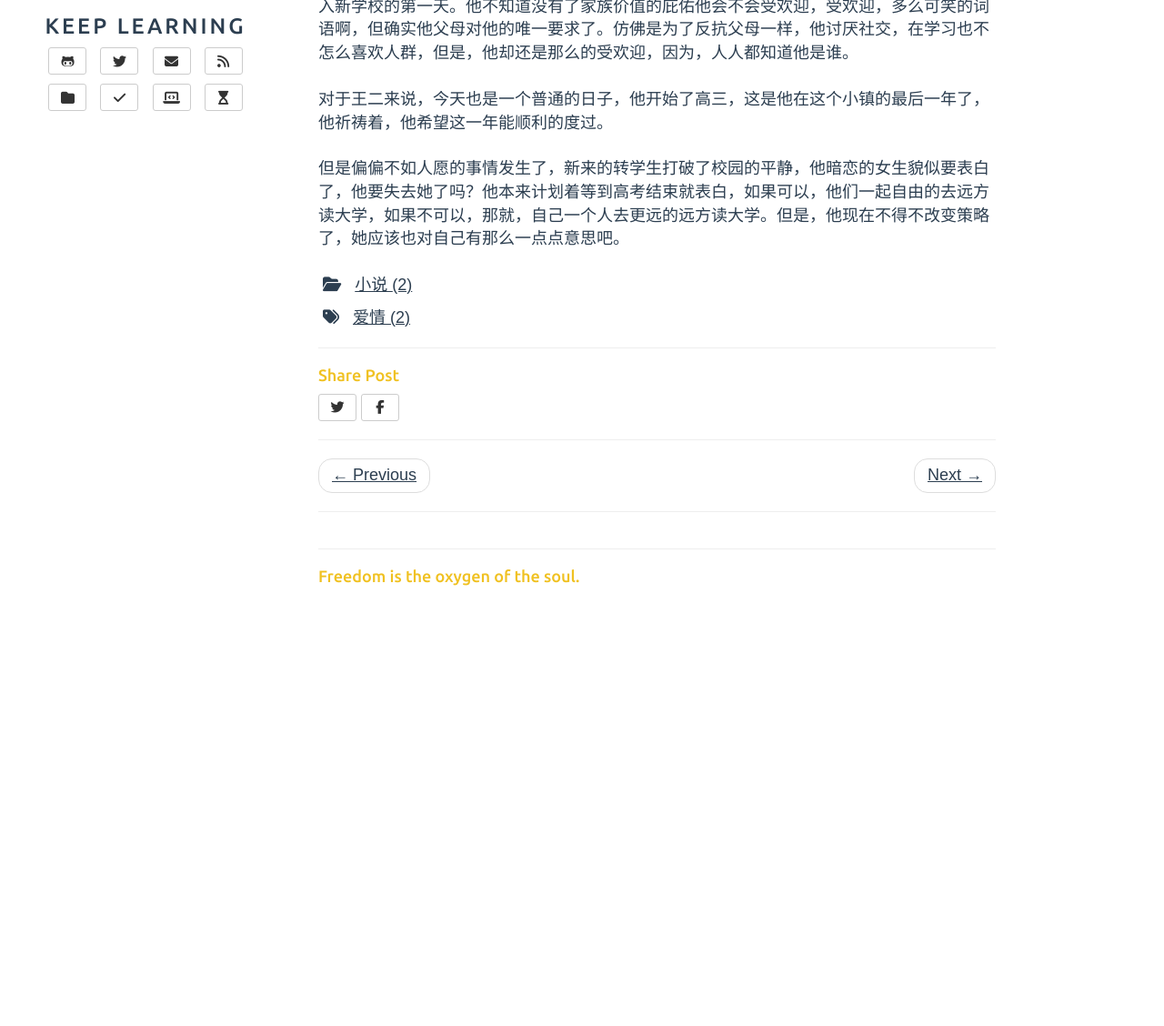
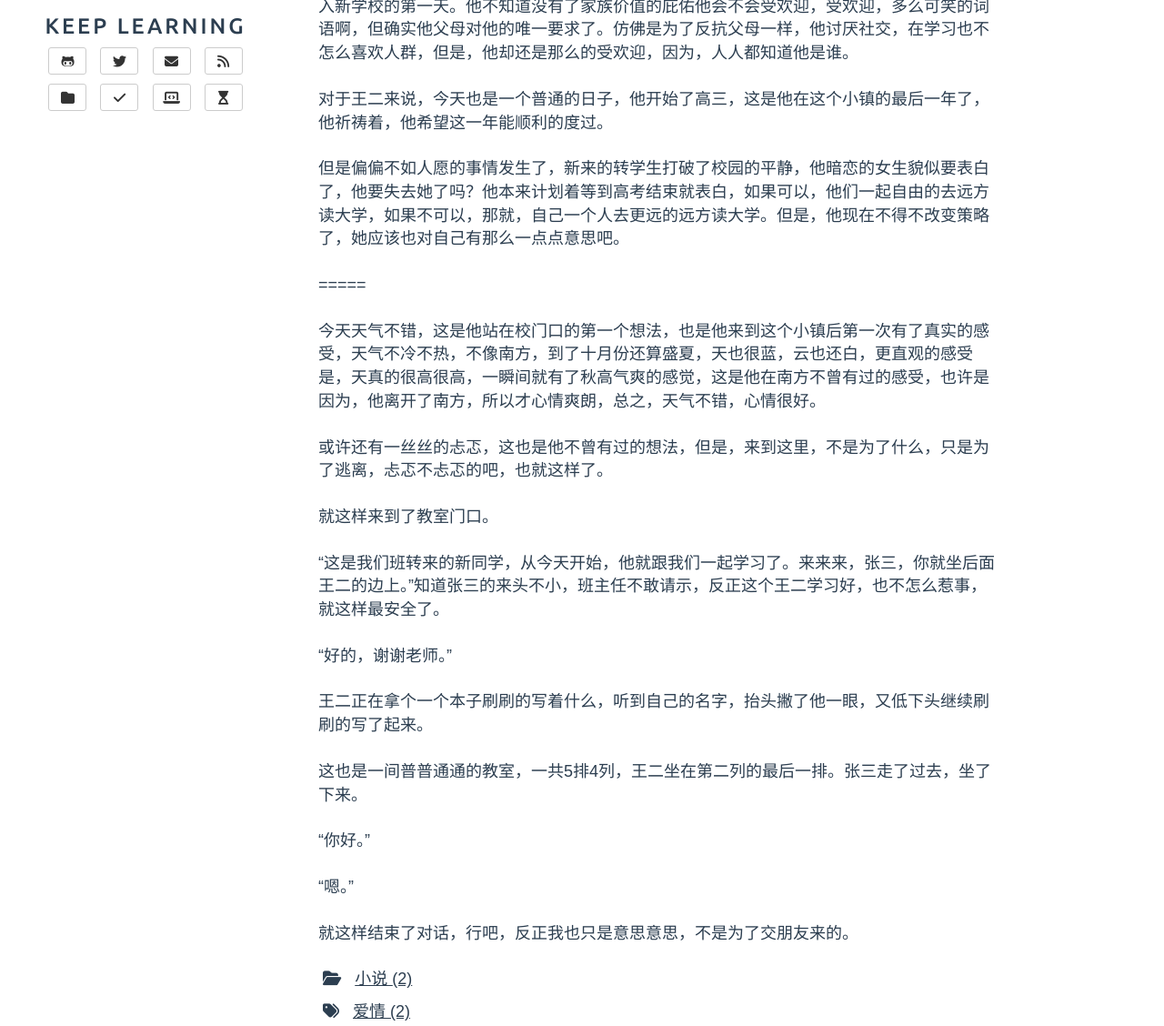
Before and after one commit to gaoxingaa/gaoxingaa.github.io, a Jekyll site: the page built from _posts/2023-07-16-novel-1.md, in a window 1280 px wide and 1400 px high, cut to the strip 272-1400 px from the top of the window. Shown: the whole strip at 91% size. Built offline with Jekyll 4.4.1, drawn with Linux system fonts in a browser that asks for light colours; nearby versions of some CDN libraries; comment, search, counter and statistics services are not loaded.

Commit message:
chapter 1 - 1

```diff
--- a/_posts/2023-07-16-novel-1.md
+++ b/_posts/2023-07-16-novel-1.md
@@ -17,3 +17,25 @@ lang: zh-hans
 对于王二来说，今天也是一个普通的日子，他开始了高三，这是他在这个小镇的最后一年了，他祈祷着，他希望这一年能顺利的度过。
 
 但是偏偏不如人愿的事情发生了，新来的转学生打破了校园的平静，他暗恋的女生貌似要表白了，他要失去她了吗？他本来计划着等到高考结束就表白，如果可以，他们一起自由的去远方读大学，如果不可以，那就，自己一个人去更远的远方读大学。但是，他现在不得不改变策略了，她应该也对自己有那么一点点意思吧。
+
+=====
+
+今天天气不错，这是他站在校门口的第一个想法，也是他来到这个小镇后第一次有了真实的感受，天气不冷不热，不像南方，到了十月份还算盛夏，天也很蓝，云也还白，更直观的感受是，天真的很高很高，一瞬间就有了秋高气爽的感觉，这是他在南方不曾有过的感受，也许是因为，他离开了南方，所以才心情爽朗，总之，天气不错，心情很好。
+
+或许还有一丝丝的忐忑，这也是他不曾有过的想法，但是，来到这里，不是为了什么，只是为了逃离，忐忑不忐忑的吧，也就这样了。
+
+就这样来到了教室门口。
+
+“这是我们班转来的新同学，从今天开始，他就跟我们一起学习了。来来来，张三，你就坐后面王二的边上。”知道张三的来头不小，班主任不敢请示，反正这个王二学习好，也不怎么惹事，就这样最安全了。
+
+“好的，谢谢老师。”
+
+王二正在拿个一个本子刷刷的写着什么，听到自己的名字，抬头撇了他一眼，又低下头继续刷刷的写了起来。
+
+这也是一间普普通通的教室，一共5排4列，王二坐在第二列的最后一排。张三走了过去，坐了下来。
+
+“你好。”
+
+“嗯。”
+
+就这样结束了对话，行吧，反正我也只是意思意思，不是为了交朋友来的。
```
